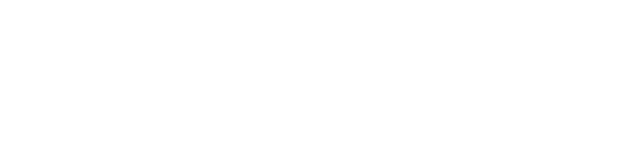
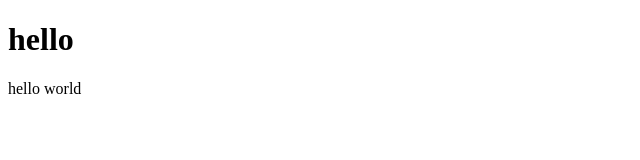
Before and after one commit to aysumeryem/sema-testa, a plain HTML site: page index.html in a window 1280 px wide. Shown: the whole page, without its empty margins (0-640 px from the left). Drawn offline with Linux system fonts and the light colour scheme.

Commit message:
uptad454e

```diff
--- a/index.html
+++ b/index.html
@@ -4,8 +4,9 @@
     <meta charset="UTF-8">
     <meta name="viewport" content="width=device-width, initial-scale=1.0">
     <title>Document</title>
+    <h1>hello</h1>
 </head>
 <body>
-
+    <span>hello world</span>
 </body>
 </html>
```
